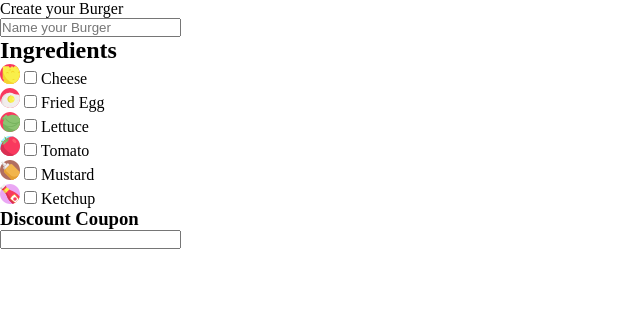
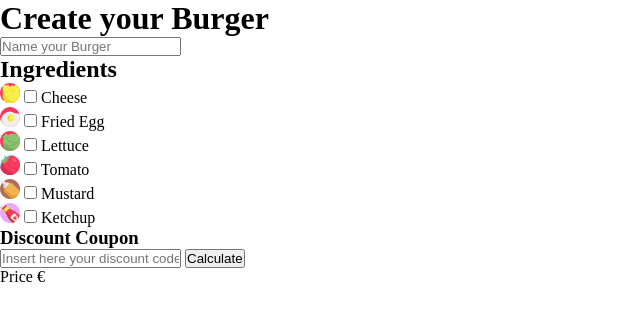
Before and after one commit to Geeogee/js-burger, a plain HTML site: page index.html in a window 1280 px wide. Shown: the whole page, without its empty margins (0-640 px from the left). Drawn offline with Linux system fonts and the light colour scheme.

Commit message:
HTML finished

```diff
--- a/index.html
+++ b/index.html
@@ -10,13 +10,16 @@
 </head>
 <body>
     <header>
-        Create your Burger
+        <h1>
+            Create your Burger
+        </h1>
     </header>
 
     <main>
         <input type="text" id="burger-name" placeholder="Name your Burger">
 
         <h2>Ingredients</h2>
+
         <ul class="ingredients">
             <li>
                 <img src="img/cheese.svg" alt="Cheese">
@@ -51,8 +54,18 @@
         </ul>
 
         <h3>Discount Coupon</h3>
-        <input type="text" id="discount-code">
+        <input type="text" id="discount-code" placeholder="Insert here your discount code">
+        <button>Calculate</button>
     </main>
+
+    <footer>
+        <div class="price-div">
+            Price &euro;
+            <span id="price">
+
+            </span>
+        </div>
+    </footer>
     <!-- Script -->
     <script src="js/script.js"></script>
 </body>
```
